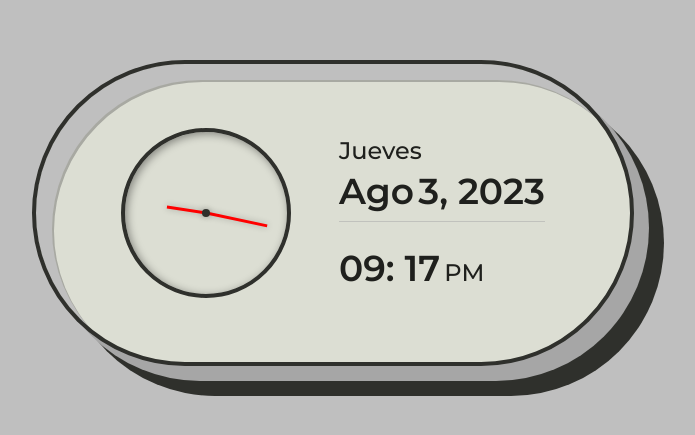
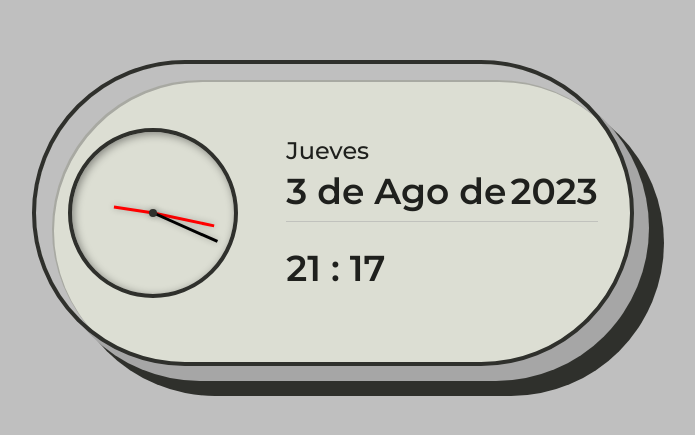
Before and after one commit to pokep31/Analog-And-Digital-Clock-V2, a plain HTML site: page index.html in a window 1280 px wide. Shown: the part 187-622 px from the top of the page, without its empty margins (307-1002 px from the left). Drawn offline with Linux system fonts and the light colour scheme.

Commit message:
Fin de las adaptaciones y fin del proyecto

```diff
--- a/assets/css/styles.css
+++ b/assets/css/styles.css
@@ -97,8 +97,14 @@ body {
   height: 38px;
   background-color: red;
 }
+.clock__seconds{
+  width: 2px;
+  height: 40px;
+  background-color: black;
+}
 .clock__hour,
-.clock__minutes{
+.clock__minutes,
+.clock__seconds{
   box-shadow: 0 0 6px hsla(0, 0%, 0%, .25);
   position: absolute;
   bottom: 50%;
@@ -113,8 +119,7 @@ body {
   margin-bottom: 1rem;
 }
 
-.clock__day-week,
-.clock__text-ampm{
+.clock__day-week{
   font-size: var(--small-font-size);
   font-weight: 500;
 }
@@ -171,6 +176,10 @@ body {
     width: 8px;
     height: 8px;
   }
+  .clock__seconds{
+    width: 3px;
+    height: 70px;
+  }
   .clock__minutes{
     width: 3px;
     height: 62px;
@@ -182,8 +191,7 @@ body {
   .clock__date{
     margin-bottom: 1.5rem;
   }
-  .clock__day-week,
-  .clock__text-ampm{
+  .clock__day-week{
     font-size: var(--h2-font-size);
   }
   .clock__month,
--- a/assets/js/main.js
+++ b/assets/js/main.js
@@ -1,6 +1,7 @@
 /*=============== CLOCK ===============*/
 const hour = document.getElementById('clock-hour'),
-      minutes = document.getElementById('clock-minutes')
+      minutes = document.getElementById('clock-minutes'),
+      seconds = document.getElementById('clock-seconds')
 
 const clock = () =>{
   //We getthe Date object
@@ -10,11 +11,13 @@ const clock = () =>{
   // (current time) / 12(hours) * 360(deg circle)
   // (current minutes) / 60(minutes) * 360(deg circle)
   let hh = date.getHours() / 12 * 360,
-  mm = date.getMinutes() / 60 * 360
+  mm = date.getMinutes() / 60 * 360,
+  ss = date.getSeconds() / 60 * 360
 
   // We add a rotation to the elements
   hour.style.transform = `rotateZ(${hh + mm / 12}deg)`
   minutes.style.transform = `rotateZ(${mm}deg)`
+  seconds.style.transform = `rotateZ(${ss}deg)`
 }
 setInterval(clock, 1000) // (Updates every 1s) 1000 = 1s
 
@@ -46,29 +49,29 @@ const clockText = () =>{
 
   // We add corresponding dates
   dateDayWeek.innerHTML = `${daysWeek[dayWeek]}`
-  dateMonth.innerHTML = `${months[month]}`
-  dateDay.innerHTML = `${day}, `
+  dateMonth.innerHTML = `${months[month]} de`
+  dateDay.innerHTML = `${day} de `
   dateYear.innerHTML = year
 
   // If hour is greater than 12 (afternoon), we subtract -12, so that is startsat 1 (afternoon)
-  if (hh >=12){
-      hh = hh - 12
-      ampm = 'PM'
-  } else{
-      ampm = 'AM'
-  }
+  // if (hh >=12){
+  //     hh = hh - 12
+  //     ampm = 'PM'
+  // } else{
+  //     ampm = 'AM'
+  // }
 
-  textAmPm.innerHTML = ampm
+  // textAmPm.innerHTML = ampm
 
   // When it is 0 hours (early morning), we tell it to change to 12 hours
-  if (hh == 0){hh = 12}
+  //if (hh == 0){hh = 12}
 
   // If hours are less than 10, add a 0 (01, 02, 03,...09)
   if (hh<10){hh = `0${hh}`}
-  textHour.innerHTML = `${hh}: `
+  textHour.innerHTML = `${hh} : `
 
   // If minutes are less than 10, add a 0 (01, 02, 03,...09)
-  if (mm<10){mm = `0{mm}`}
+  if (mm<10){mm = `0${mm}`}
   textMinutes.innerHTML = mm
 
   }
--- a/index.html
+++ b/index.html
@@ -16,6 +16,7 @@
                <div class="clock__rounder"></div>
                <div class="clock__hour" id="clock-hour"></div>
                <div class="clock__minutes" id="clock-minutes"></div>
+               <div class="clock__seconds" id="clock-seconds"></div>
             </div>
 
             <div>
@@ -23,8 +24,8 @@
                   <span class="clock__day-week" id="date-day-week"></span>
 
                   <div>
+                     <span class="clock__day" id="date-day"></span>
                      <span class="clock__month" id="date-month"></span>
-                     <span class="clock__day" id="date-day"></span>
                      <span class="clock__year" id="date-year"></span>
                   </div>
                </div>
```
